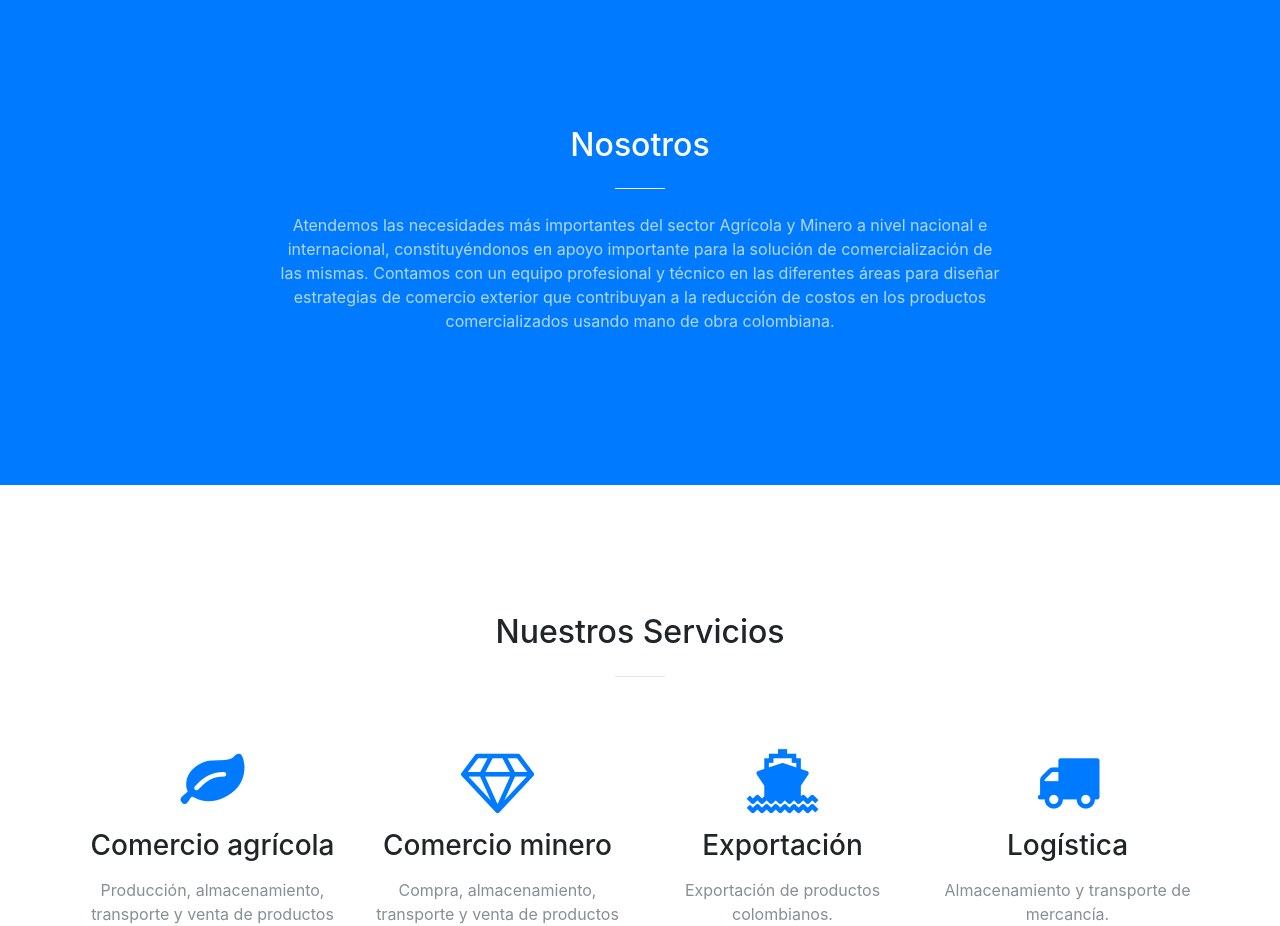
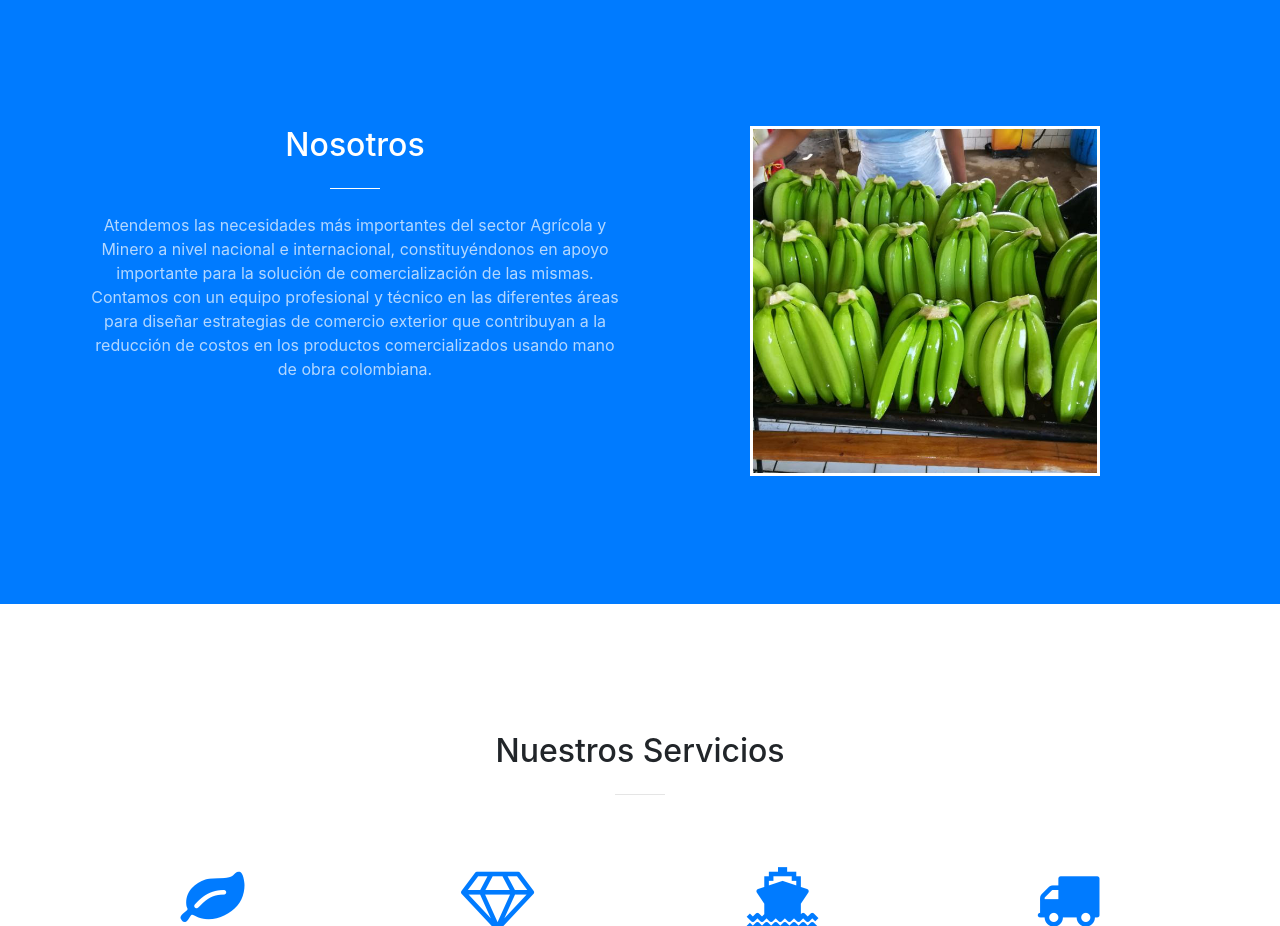
Before and after one commit to imclassy/interprocol, a website with bundled scripts: page index.html in a window 1280 px wide. Shown: the part 802-1728 px from the top of the page. Built offline with nearby package versions, Linux system fonts and the light colour scheme.

Commit message:
Se agrego imagen en seccion de nosotros

```diff
--- a/index.html
+++ b/index.html
@@ -80,10 +80,13 @@
     <section class="bg-primary" id="about">
       <div class="container">
         <div class="row">
-          <div class="col-lg-8 mx-auto text-center">
+          <div class="col-lg-6 mx-auto text-center">
             <h2 class="section-heading text-white">Nosotros</h2>
             <hr class="light my-4">
             <p class="text-faded mb-4">Atendemos las necesidades más importantes del sector Agrícola y Minero a nivel nacional e internacional, constituyéndonos en apoyo importante para la solución de comercialización de las mismas. Contamos con un equipo profesional y técnico en las diferentes áreas para diseñar estrategias de comercio exterior que contribuyan a la reducción de costos en los productos comercializados usando mano de obra colombiana.</p>
+          </div>
+          <div class="col-lg-6 mx-auto text-center">
+            <img src="img/banano_recien_.jpeg" style="height:350px; border-width:3px; border-color:white; border-style:solid;" />
           </div>
         </div>
       </div>
```
Also changed, not shown: img/banano_recien.jpg (added), img/banano_recien_.jpeg (added), img/empaque_aguacate.jpeg (added), img/proceso_aguacate.jpeg (added).
